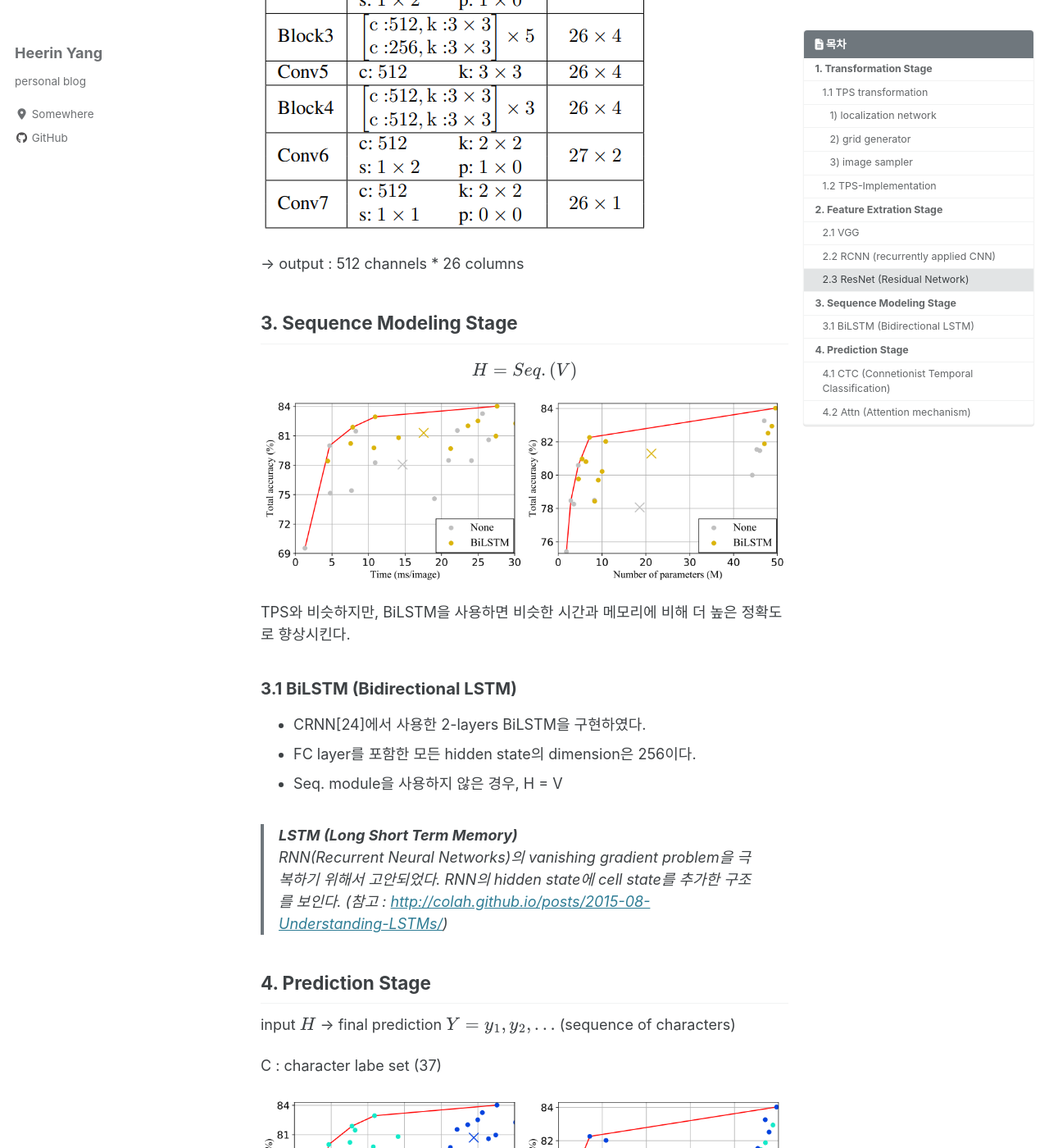
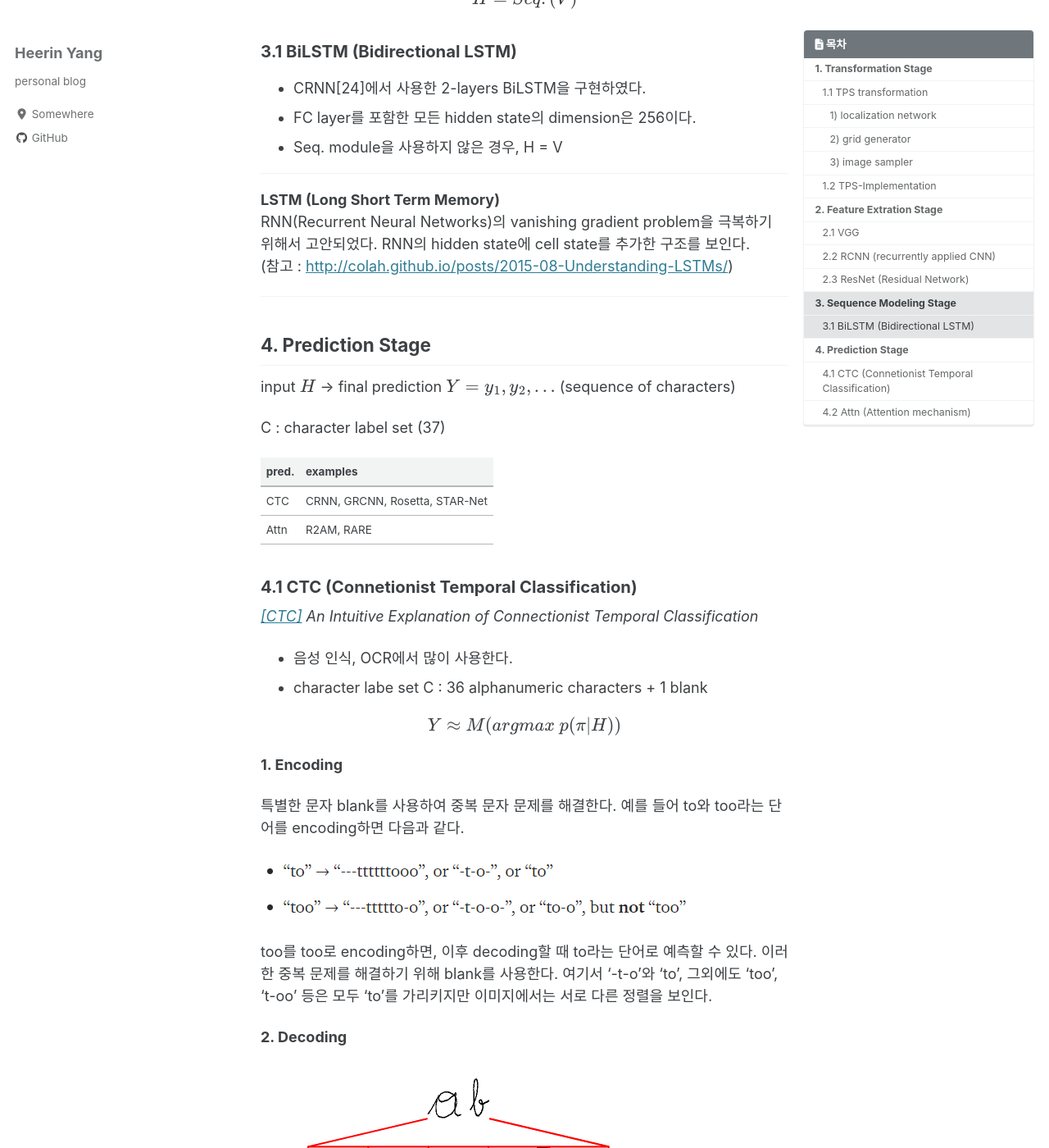
Before and after one commit to hryang06/hryang06.github.io, a Jekyll site: the page built from _posts/2020-04-09-STR-module.md, in a window 1280 px wide and 1400 px high, scrolled down 7423 px. Shown: the whole window at 82% size. Built offline with Jekyll 4.4.1, drawn with Linux system fonts in a browser that asks for light colours; cached includes are drawn as plain includes; nearby versions of some CDN libraries; formulas are drawn with MathJax 3; some of the changed text lies outside the part shown.

Commit message:
Change post title and contents

```diff
--- a/_posts/2020-04-09-STR-framework.md
+++ b/_posts/2020-04-09-STR-module.md
@@ -42,7 +42,6 @@ What Is Wrong With Scene Text Recognition Model Comparisons? Dataset and Model A
 ### 1.1 TPS transformation
 
 - input image $$X$$ -> normalized image $$\tilde X$$
-
 - fiducial points set(F 개) 사이에서 smooth spline interpolation을 사용한다.
 
 #### 1\) [**localization network**](#1.2-tps-implementation)
@@ -90,11 +89,6 @@ TPS는 input image의 fiducial points를 계산하는 localization network를
 
 input image $$X$$ or $$\tilde X$$ -> feature map $$V = \{v_i\}, ( i = 1, ... , I )$$ (num of columns in feature map)
 
-![Figure 12](/assets/images/post/str/figure12.PNG)
-
-VGG가 가장 시간이 적게 걸리지만 낮은 정확도를 보인다. RCNN은 가장 시간이 걸리지만 가장 적은 메모리와 VGG보다 높은 정확도를 보인다. ResNet이 가장 높은 정확도를 가지지만, 다른 module에 비해 많은 메모리를 필요로 한다. 따라서, 메모리 제약이 존재하면 RCNN이 가장 좋은 trade-off이고, 그렇지 않다면 ResNet을 사용해야 한다. 시간적인 측면에서 세 module 모두 차이가 크지 않으므로 극단적인 경우에만 고려한다.
-
-
 ### 2.1 VGG
 
 CRNN[24], RARE[25]에서 사용한 VGG를 구현하였다.
@@ -141,29 +135,27 @@ gating mechanism으로 recursive하게 적용할 수 있는 RCNN인 Gated RCNN(G
 
 $$H = Seq.(V)$$
 
-![Figure 13](/assets/images/post/str/figure13.PNG)
-
-TPS와 비슷하지만, BiLSTM을 사용하면 비슷한 시간과 메모리에 비해 더 높은 정확도로 향상시킨다.
-
 ### 3.1 BiLSTM (Bidirectional LSTM)
 
 - CRNN[24]에서 사용한 2-layers BiLSTM을 구현하였다.
 - FC layer를 포함한 모든 hidden state의 dimension은 256이다.
 - Seq. module을 사용하지 않은 경우, H = V
 
-> **LSTM (Long Short Term Memory)**<br> RNN(Recurrent Neural Networks)의 vanishing gradient problem을 극복하기 위해서 고안되었다. RNN의 hidden state에 cell state를 추가한 구조를 보인다.
+---
+
+**LSTM (Long Short Term Memory)**<br>
+RNN(Recurrent Neural Networks)의 vanishing gradient problem을 극복하기 위해서 고안되었다. RNN의 hidden state에 cell state를 추가한 구조를 보인다.<br>
 (참고 : <http://colah.github.io/posts/2015-08-Understanding-LSTMs/>)
+
+---
 
 
 ## 4. Prediction Stage
 
 input $$H$$ -> final prediction $$Y = y_1,y_2,... $$ (sequence of characters)
 
-C : character labe set (37)
+C : character label set (37)
 
-![Figure 14](/assets/images/post/str/figure14.PNG)
-
-Attn은 CTC에 비해 정확도를 높이려고 할 때 시간이 오래 걸린다.
 
 | pred. | examples |
 |-------|----------|
@@ -187,27 +179,27 @@ $$Y \approx M(argmax\ p(\pi \vert H))$$
 
 too를 too로 encoding하면, 이후 decoding할 때 to라는 단어로 예측할 수 있다. 이러한 중복 문제를 해결하기 위해 blank를 사용한다. 여기서 '-t-o'와 'to', 그외에도 'too', 't-oo' 등은 모두 'to'를 가리키지만 이미지에서는 서로 다른 정렬을 보인다.
 
-**2. Loss Function**
+**2. Decoding**
+
+![Figure 4](/assets/images/post/ctc/figure4.png)
+
+best path decoding은 다음과 같다.
+1. 매 time step마다 가장 높은 확률을 가지는 문자를 선택한다. (aaa-b)
+2. 중복되는 문자를 먼저 제거하고, (a-b)
+3. 모든 blank를 제거한다. (ab)
+
+**3. Loss Function**
 
 ![Figure 3](/assets/images/post/ctc/figure3.png)
 
 t는 time step이고, 세 가지 문자 {a, b, -}가 존재한다. 위의 그림을 따라 모든 경우에 대해 구할 수 있는데, 예를 들어 'aa'는 0.4*0.4 = 0.16이 나온다. 만약 ground truth 문자가 'a'라면, 'aa', 'a-', '-a'에 대해 모두 합하여 0.64라는 것을 알 수 있다. 여기서 0.64는 loss가 아니라 ground truth의 probability를 의미하므로, loss는 probability의 음의 로그를 취하면 된다.
 
-**3. Decoding**
-
-![Figure 4](/assets/images/post/ctc/figure4.png)
-
-best path decoding은 다음과 같다.
-1) 매 time step마다 가장 높은 확률을 가지는 문자를 선택한다. (aaa-b)
-2) 중복되는 문자를 먼저 제거하고, (a-b)
-3) 모든 blank를 제거한다. (ab)
-
 ---
 
 **CRNN 구조 : None-VGG-BiLSTM-CTC**<br>
 *[[CRNN]](https://arxiv.org/abs/1507.05717) An End-to-End Trainable Neural Network for Image-based Sequence Recognition and Its Application to Scene Text Recognition*<br>
-1) 중복되는 문자를 제거한다. (-s-t-ate)
-2) blank(-)를 제거한다. (state)
+1. 중복되는 문자를 제거한다. (-s-t-ate)
+2. blank(-)를 제거한다. (state)
 
 ![CRNN_fig](/assets/images/post/ctc/crnn_fig.PNG){: .center}
 
@@ -217,8 +209,24 @@ best path decoding은 다음과 같다.
 
 *[[Attn]](https://arxiv.org/abs/1709.02054) Focusing attention: Towards accurate text recognition in natural images*
 
-FAN[4], AON[5], EP[2]에서 사용한 one layer LSTM attention decoder를 구현하였다.
+*[[RARE]](https://arxiv.org/abs/1603.03915) Robust Scene Text Recognition with Automatic Rectification*
 
-C : 36 alphanumeric characters + 1 EOS(end of sentence)
+- FAN[4], AON[5], EP[2]에서 사용한 one layer LSTM attention decoder를 구현하였다.
+- C : 36 alphanumeric characters + 1 EOS(end of sentence)
 
 $$each\ step\ t, y_t = softmax(W_{_0S_t} + b_0)$$
+
+**1. Encoding**
+
+input을 sequential representation으로 변환
+
+![Figure 5](/assets/images/post/attn/figure5.png)
+
+
+**2. Decoding**
+
+output sequence 생성
+
+
+
+**3. Loss Function**
```
Also changed, not shown: other parts of _posts/2020-04-09-STR-module.md (+2 -2 lines), assets/images/post/attn/figure5.PNG (added).
